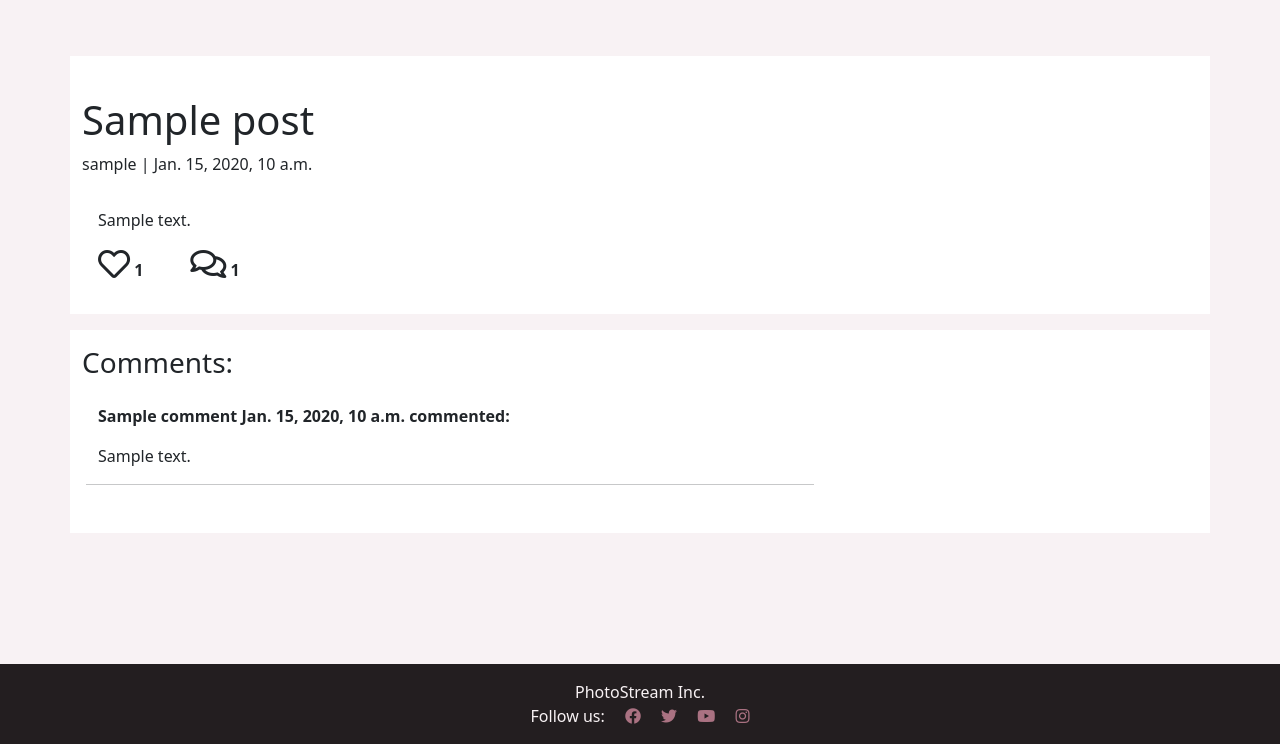
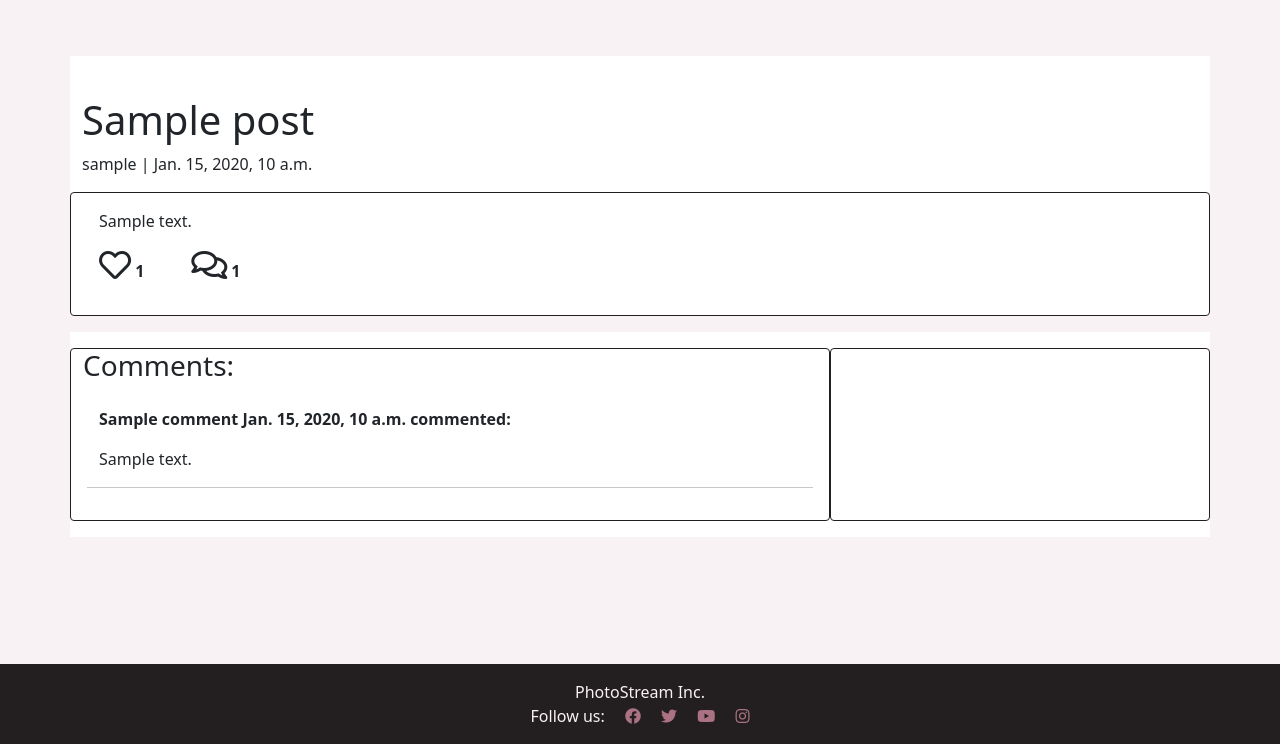
Before and after one commit to emmavkarlsson/portfolio-project-4, a Django app: a page that uses templates/base.html in a window 1280 px wide. Shown: the part 56-800 px from the top of the page. Run offline with Django 3.2, Linux system fonts and the light colour scheme; tables that the repository leaves empty hold one stand-in row (values such as "Sample post"); some libraries are stand-ins or nearby versions.

Commit message:
update styles for index page

```diff
--- a/blog/views.py
+++ b/blog/views.py
@@ -65,8 +65,6 @@ class FeaturedPost(View):
                 "comment_form": CommentForm()
             }
         )
-
-
 
 
 class PostLike(View):
--- a/static/css/style.css
+++ b/static/css/style.css
@@ -53,8 +53,7 @@ a:active {
 }
 
 .card {
-    border: none;
-    background-color: transparent;
+    border: 1px solid #231e20;
 }
 
 .image-container {
```
